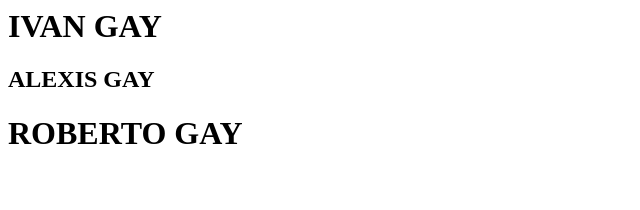
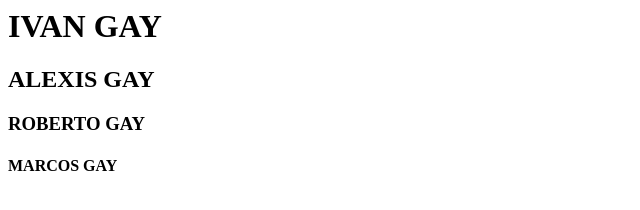
Before and after one commit to MarcosBarceloPerez/UniHousing, a plain HTML site: page index.html in a window 1280 px wide. Shown: the whole page, without its empty margins (0-640 px from the left). Drawn offline with Linux system fonts and the light colour scheme.

Commit message:
Update index.html

```diff
--- a/index.html
+++ b/index.html
@@ -7,6 +7,8 @@
 
 		<h2>ALEXIS GAY</h2>
 
-		<h1>ROBERTO GAY</h1>
+		<h3>ROBERTO GAY</h3>
+
+		<h4>MARCOS GAY</h4>
 	</body>
 </html>
```
